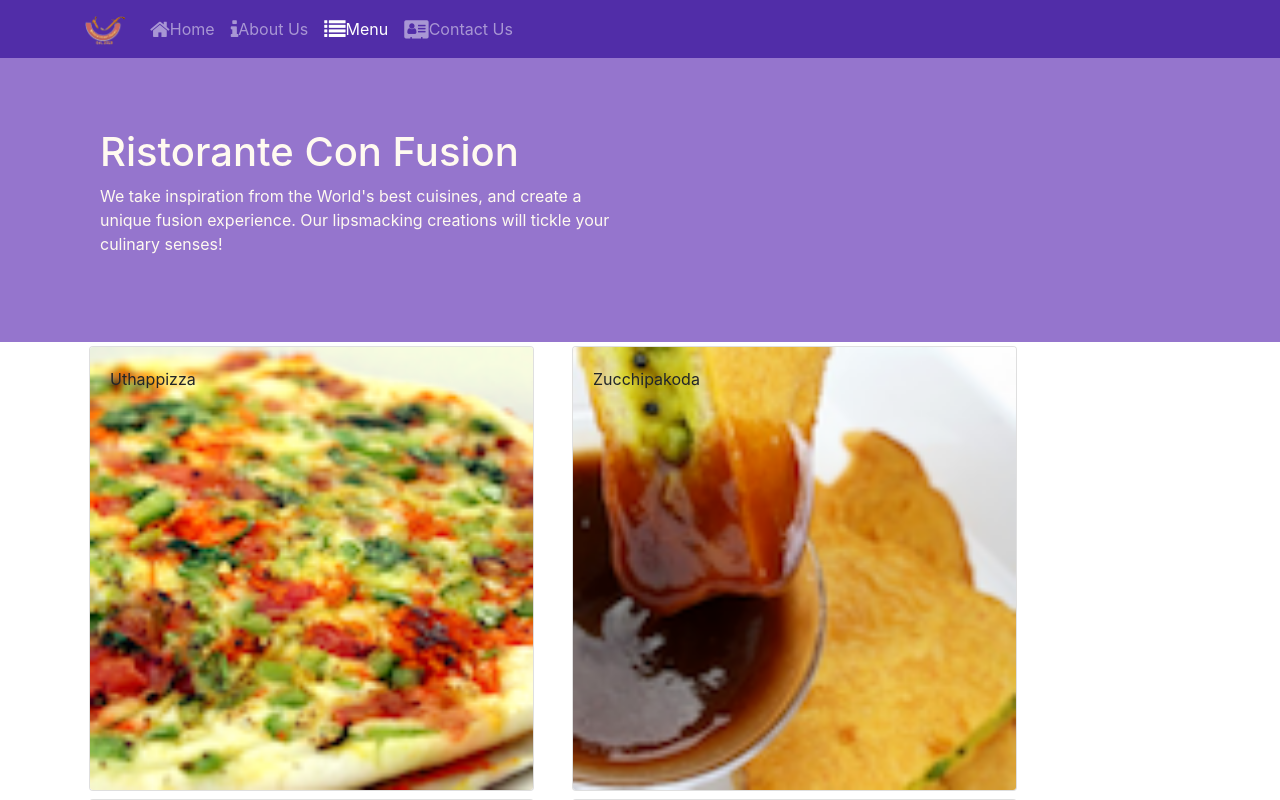
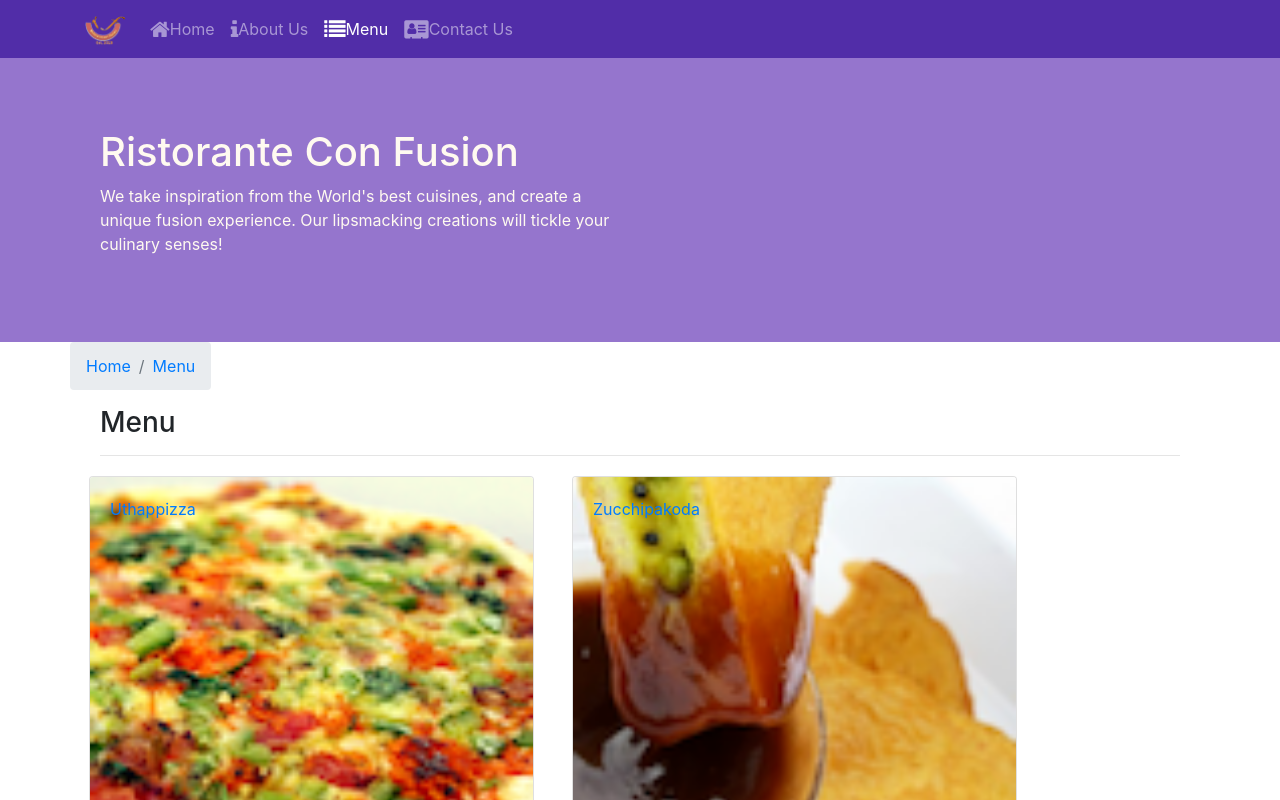
Before and after one commit to gargp1065/reactjs, a React (Create React App) app: page /menu in a window 1280 px wide. Shown: the top 800 px of the page. Built offline with nearby package versions, Linux system fonts and the light colour scheme.

Commit message:
Single Page Application Part 2

```diff
--- a/src/components/ContactComponent.js
+++ b/src/components/ContactComponent.js
@@ -1,8 +1,19 @@
 import React from 'react';
-
+import {Breadcrumb, BreadcrumbItem} from 'reactstrap'
+import {Link} from 'react-router-dom'
 function Contact(props) {
     return(
         <div className="container">
+            <div className="row">
+                <Breadcrumb>
+                    <BreadcrumbItem><Link to="/home">Home</Link></BreadcrumbItem>
+                    <BreadcrumbItem active><Link to="/contacus">Contact Us</Link></BreadcrumbItem>
+                </Breadcrumb>
+            </div>
+            <div className="col-12">
+                <h3>Contact Us</h3>
+                <hr />
+            </div>
             <div className="row row-content">
                 <div className="col-12">
                 <h3>Location Information</h3>
--- a/src/components/DishDetailComponent.js
+++ b/src/components/DishDetailComponent.js
@@ -1,9 +1,10 @@
 import React, {Fragment} from 'react'
-import { Card, CardBody, CardImg, CardTitle } from 'reactstrap';
-
+import { Card, CardBody, CardImg, CardTitle, Breadcrumb, BreadcrumbItem } from 'reactstrap';
+import {Link} from 'react-router-dom'
 
     function RenderDish({dish}) {
         return (
+            <div className="col-12 col-md-5 m-1">
                 <Card>
                     <CardImg width="100%" src={dish.image} alt={dish.name}/>
                     <CardBody>
@@ -11,32 +12,32 @@
                         <CardBody>{dish.description}</CardBody>
                     </CardBody>
                 </Card>
+            </div>
         );
     }
 
     function RenderComments({comments}) {
-        console.log(comments);
+        // console.log(comments);
         if(comments == null) {
             return (
                 <div></div>
             );
         }
         else {
+            console.log(comments)
             return (
-                <div>
+                <div className="col-12 col-md-5 m-1" >
                     <h4>Comments</h4>
                     <br/>
                     <ul className="list-unstyled">
-                        {
-                            comments.map((item) =>{
+                        {comments.map((comment) =>{
                             return (
-                                    <Fragment key={item.id}>
-                                        <li>{item.comment}</li>
-                                        <li>-- {item.author}, {new Intl.DateTimeFormat('en-US', { year: 'numeric', month: 'short', day: '2-digit'}).format(new Date(Date.parse(item.date)))}</li><br/>
-                                    </Fragment>
+                                <li key={comment.id}>
+                                    <p>{comment.comment}</p>
+                                    <p>-- {comment.author}, {new Intl.DateTimeFormat('en-US', { year: 'numeric', month: 'short', day: '2-digit'}).format(new Date(Date.parse(comment.date)))}</p>
+                                </li>
                             );
-                            })
-                        }
+                        })}
                     </ul>
                 </div>
             );
@@ -52,16 +53,21 @@
             return (
                 <div className="container">
                     <div className="row">
-                        <div className="col-12 col-md-5 m-1">
+                        <Breadcrumb>
+                            <BreadcrumbItem><Link to="/menu">Menu</Link></BreadcrumbItem>
+                            <BreadcrumbItem active>{props.dish.name}</BreadcrumbItem>
+                        </Breadcrumb>
+                    </div>
+                    <div className="col-12">
+                        <h3>{props.dish.name}</h3>
+                        <hr />
+                    </div>
+                    <div className="row">
                         <RenderDish dish={props.dish}/>
-                        </div>
-
-                        <div className="col-12 col-md-5 m-1">
-                            <RenderComments comments = {props.dish.comments}/>
+                        <RenderComments comments = {props.comments}/>
                     </div>
                 </div>
-                </div>
-            )
+            );
         }
     }
 
--- a/src/components/MainComponent.js
+++ b/src/components/MainComponent.js
@@ -9,13 +9,14 @@
 import Home from './HomeComponent'
 import {Switch, Route, Redirect} from 'react-router-dom'
 import Contact from './ContactComponent'
+import DishDetail from './DishDetailComponent';
 class Main extends Component {
   constructor(props) {
     super(props);
 
     this.state = {
         dishes: DISHES,
-        commenst: COMMENTS,
+        comments: COMMENTS,
         promotions: PROMOTIONS,
         leaders: LEADERS
     };
@@ -30,12 +31,22 @@
         />
       );
     }
+
+    const DishWithId = ({match}) => {
+      return (
+        <DishDetail dish={this.state.dishes.filter((dish) => dish.id === parseInt(match.params.dishId, 10))[0]}
+          comments = {this.state.comments.filter((comment) => comment.dishId === parseInt(match.params.dishId, 10))}
+        />
+      );
+
+    }
     return (
       <div>
         <Header/>
         <Switch>
           <Route path="/home" component={HomePage}/>
-          <Route exact path="/menu" component={() => <Menu dishes={this.state.dishes} />} />
+          <Route exact path="/menu" component={() => <Menu dishes={this.state.dishes}/> }/>
+          <Route exact path='/menu/:dishId' component={DishWithId}/>
           <Route exact path="/contactus" component={Contact} />
           <Redirect to="/home"/>
         </Switch>
--- a/src/components/MenuComponent.js
+++ b/src/components/MenuComponent.js
@@ -1,17 +1,18 @@
 import React from 'react'
-import { CardImgOverlay, CardTitle} from 'reactstrap'
+import { CardImgOverlay, CardTitle, Breadcrumb, BreadcrumbItem} from 'reactstrap'
 import {Card, CardImg} from 'reactstrap'
-
+import { Link } from "react-router-dom";
 function RenderMenuItem ({dish, onClick}) {
     return (
-        <Card key={dish.id} onClick={() => onClick(dish.id)}>
-            <CardImg width="100%" src= {dish.image} alt={dish.name} />
+        <Card key={dish.id}>
+            <Link to={`/menu/${dish.id}`}>
+                <CardImg width="100%" src= {dish.image} alt={dish.name} />
                 <CardImgOverlay>
-            <CardTitle>{dish.name}</CardTitle>
-        </CardImgOverlay>
+                    <CardTitle>{dish.name}</CardTitle>
+                </CardImgOverlay>
+            </Link>
         </Card>
-
-    )
+    );
 }
 
 const Menu = (props) => {
@@ -19,12 +20,22 @@
     const menu = props.dishes.map((dish) => {
         return (
             <div key={dish.id} className="col-12 col-md-5 m-1">
-                <RenderMenuItem dish = {dish} onClick ={props.onClick}/>
+                <RenderMenuItem dish = {dish}/>
             </div>
         );
     });
     return (
         <div className="container">
+            <div className="row">
+                <Breadcrumb>
+                    <BreadcrumbItem><Link to="/home">Home</Link></BreadcrumbItem>
+                    <BreadcrumbItem active><Link to="/menu">Menu</Link></BreadcrumbItem>
+                </Breadcrumb>
+            </div>
+            <div className="col-12">
+                <h3>Menu</h3>
+                <hr />
+            </div>
             <div className="row">
                 {menu}
             </div>
```
Lines whose indentation alone changed are shown as unchanged.
